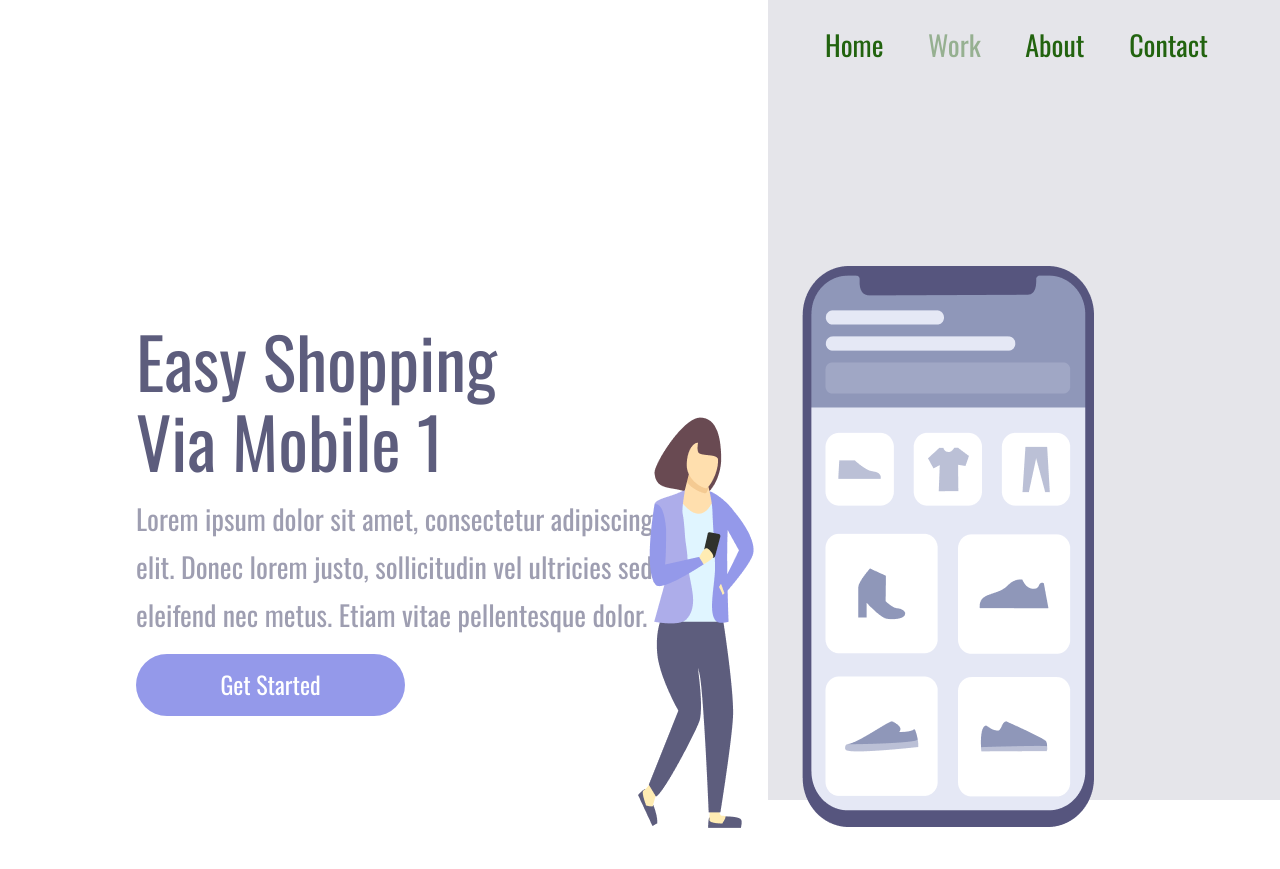
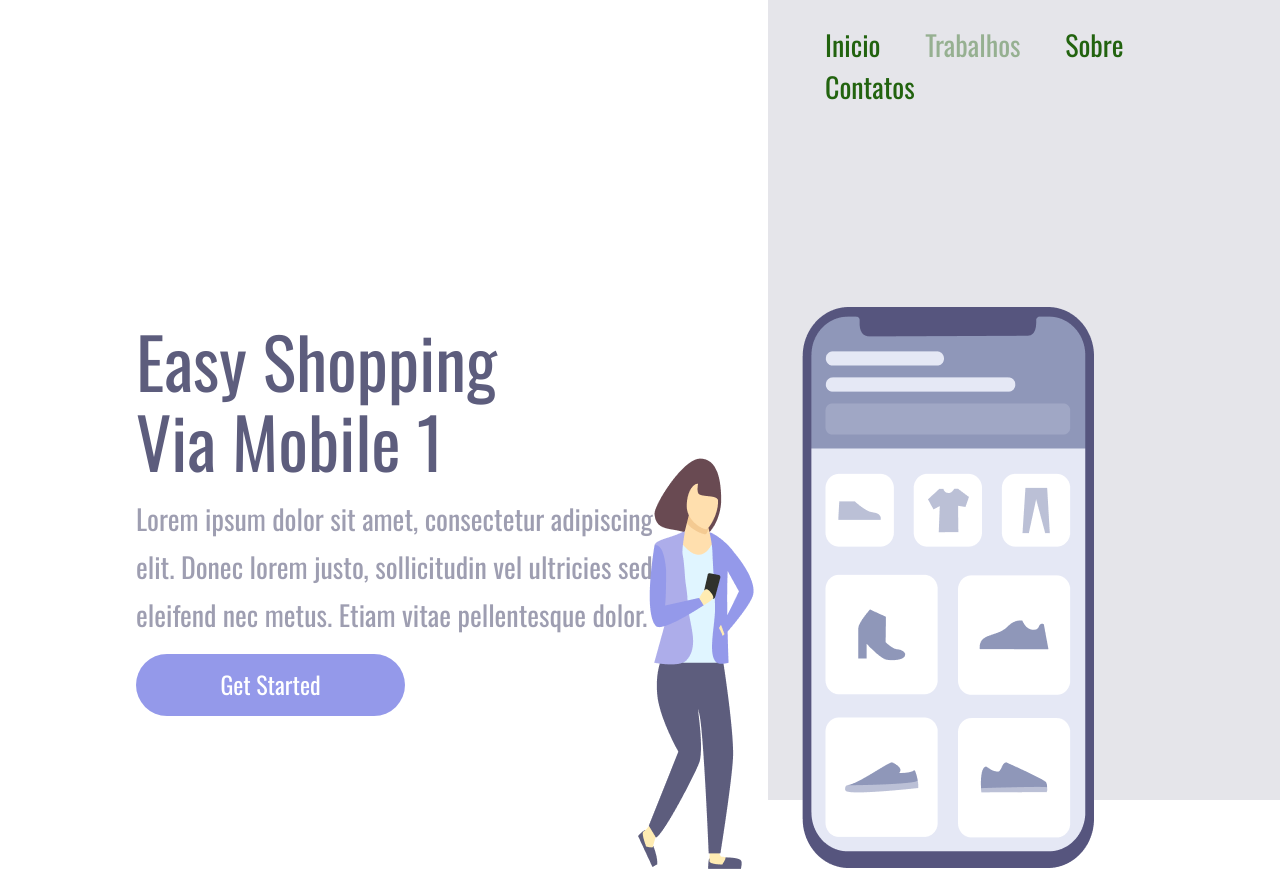
Before and after one commit to OtavioAugusto06/Meu-primeiro-projeto-git, a plain HTML site: page index.html in a window 1280 px wide. Before the commit the page ends 828 px from the top, so only its background shows below. Drawn offline with nearby package versions, Linux system fonts and the light colour scheme.

Commit message:
alteração no header do projeto

```diff
--- a/index.html
+++ b/index.html
@@ -21,10 +21,10 @@
         </section>
         <section class="container-right">
             <header>
-                <a href="">Home</a>
-                <a href="">Work</a>
-                <a href="">About</a>
-                <a href="">Contact</a>
+                <a href="">Inicio</a>
+                <a href="">Trabalhos</a>
+                <a href="">Sobre</a>
+                <a href="">Contatos</a>
             </header>
 
             <img src="./assets/Illustration-3-3.png" alt="girl-cellphone">
```
